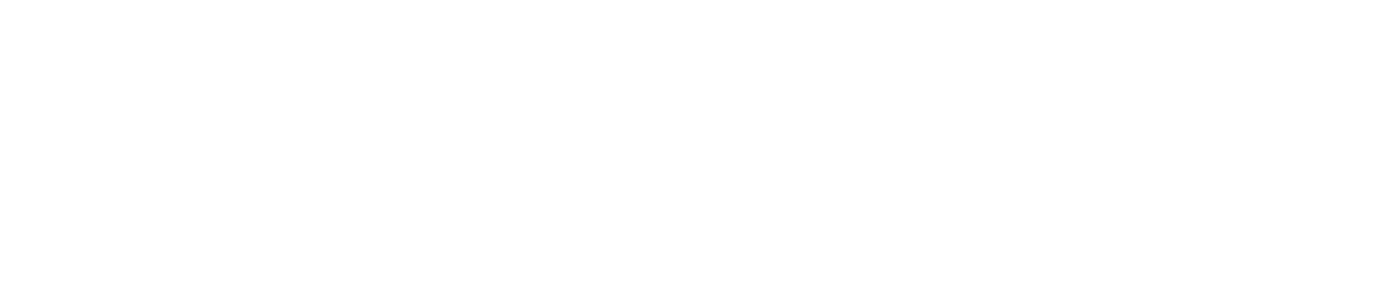
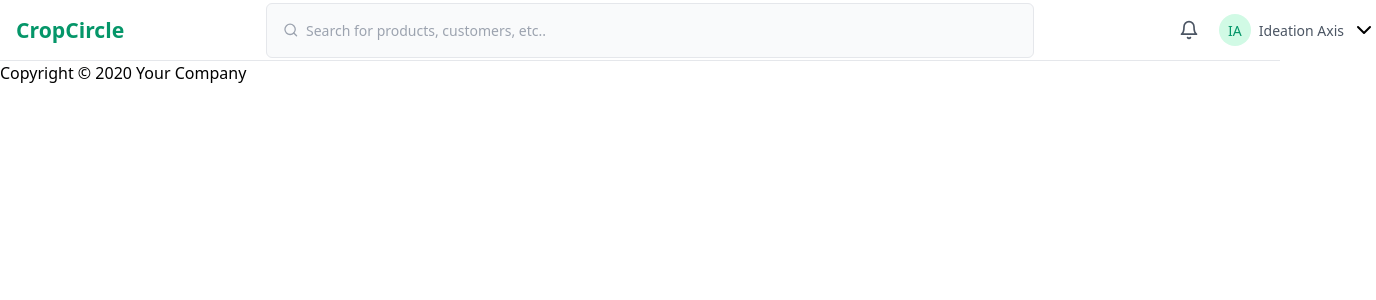
Before and after one commit to Elabs-llc/CropCircle, a React (Vite) app in the folder client/: page /customer in a window 1280 px wide. Shown: the top 300 px of the page, 1376 px wide, since content can reach past the window. Built offline with nearby package versions, Linux system fonts and the light colour scheme.

Commit message:
created customer navigation bar

```diff
--- a/client/package.json
+++ b/client/package.json
@@ -10,6 +10,7 @@
     "preview": "vite preview"
   },
   "dependencies": {
+    "lucide-react": "^0.453.0",
     "react": "^18.3.1",
     "react-dom": "^18.3.1",
     "react-router-dom": "^6.28.0"
--- a/client/src/pages/Customer/CustomerLayout.jsx
+++ b/client/src/pages/Customer/CustomerLayout.jsx
@@ -1,8 +1,49 @@
-import React from 'react'
+import React from 'react';
+import { Search, Bell,ChevronDown } from 'lucide-react';
+import '../../styles/Customer/CustomerLayout.css';
 
 const CustomerLayout = ({children}) => {
   return (
-    <div>{children}</div>
+    <div className='CustomerLayout'>
+      <header>
+        <div className='navbar-container'>
+          <div className='navbar-content'>
+            <div className='navbar-wrapper'>
+
+              <div className='logo'>
+                <span className='logo-text'>< a href=''>CropCircle</a></span>
+              </div>
+
+              <div className='search-container'>
+                <div className='search-wrapper'>
+                  <Search className='search-icon'/>
+                  <input type="text" placeholder='Search for products, customers, etc..' className='search-input'/>
+                </div>
+              </div>
+
+              <div className='nav-right'>
+                <button className='notification-button'>
+                  <Bell className='notification-icon' />
+                </button>
+                <div className='profile'>
+                  <div className='profile-content'>
+                    <span className='profile-text'>IA</span>
+                  </div>
+                  <span className='username'>Ideation Axis</span>
+                  <ChevronDown className='dropdown-icon'/>
+                </div>
+              </div>
+            </div>
+          </div>
+        </div>
+      </header>
+      <main>
+        {children}
+      </main>
+      <footer>
+        <p>Copyright © 2020 Your Company</p>
+      </footer>
+      </div>
   )
 }
 
--- /dev/null
+++ b/client/src/styles/Customer/CustomerLayout.css
@@ -0,0 +1,144 @@
+/* Main container */
+.navbar-container {
+    width: 100%;
+    background-color: white;
+    border-bottom: 1px solid #e5e7eb;
+  }
+
+  .navbar-content {
+    max-width: 1280px;
+    margin: 0 auto;
+    padding: 0 1rem;
+  }
+
+  .navbar-wrapper {
+    display: flex;
+    align-items: center;
+    justify-content: space-between;
+    height: 60px;
+  }
+
+  /* Logo */
+  .logo {
+    display: flex;
+    align-items: center;
+  }
+
+  .logo-text {
+    font-size: 1.325rem;
+    font-weight: 600;
+    color: #059669;
+  }
+
+  /* Search Bar */
+  .search-container {
+    flex: 1;
+    max-width: 48rem;
+    margin: 0 2rem;
+  }
+
+  .search-wrapper {
+    display: flex;
+    align-items: center;
+    background-color: #f9fafb;
+    border: 1px solid #e5e7eb;
+    border-radius: 6px;
+    padding: 0.5rem;
+  }
+
+  .search-icon {
+    width: 16px;
+    height: 16px;
+    color: #9ca3af;
+    margin-left: 0.5rem;
+  }
+
+  .search-input {
+    width: 100%;
+    background: transparent;
+    border: none;
+    padding: 0.5rem;
+    font-size: 0.875rem;
+    color: #374151;
+  }
+
+  .search-input::placeholder {
+    color: #9ca3af;
+  }
+
+  .search-input:focus {
+    outline: none;
+  }
+
+  /* Right Section */
+  .nav-right {
+    display: flex;
+    align-items: center;
+    gap: 1rem;
+    margin-right: -7rem;
+  }
+
+  .notification-button {
+    padding: 0.25rem;
+    border: none;
+    background: transparent;
+    cursor: pointer;
+    border-radius: 9999px;
+    display: flex;
+    align-items: center;
+    justify-content: center;
+  }
+
+  .notification-button:hover {
+    background-color: #f3f4f6;
+  }
+
+  .notification-icon {
+    width: 20px;
+    height: 20px;
+    color: #4b5563;
+  }
+
+  .profile {
+    display: flex;
+    align-items: center;
+    gap: 0.5rem;
+  }
+
+  .profile-content {
+    width: 2rem;
+    height: 2rem;
+    background-color: #d1fae5;
+    border-radius: 9999px;
+    display: flex;
+    align-items: center;
+    justify-content: center;
+  }
+
+  .profile-text {
+    font-size: 0.875rem;
+    font-weight: 500;
+    color: #059669;
+  }
+
+  .username {
+    font-size: 0.875rem;
+    color: #4b5563;
+  }
+
+  /* Responsive Styles */
+  @media (max-width: 768px) {
+    .search-container {
+      margin: 0 1rem;
+    }
+
+    .username {
+      display: none;
+    }
+  }
+
+  @media (max-width: 640px) {
+    .search-container {
+      display: none;
+    }
+  }
```
Also changed, not shown: 1 other file (tests, documents, lock files or other folders).
